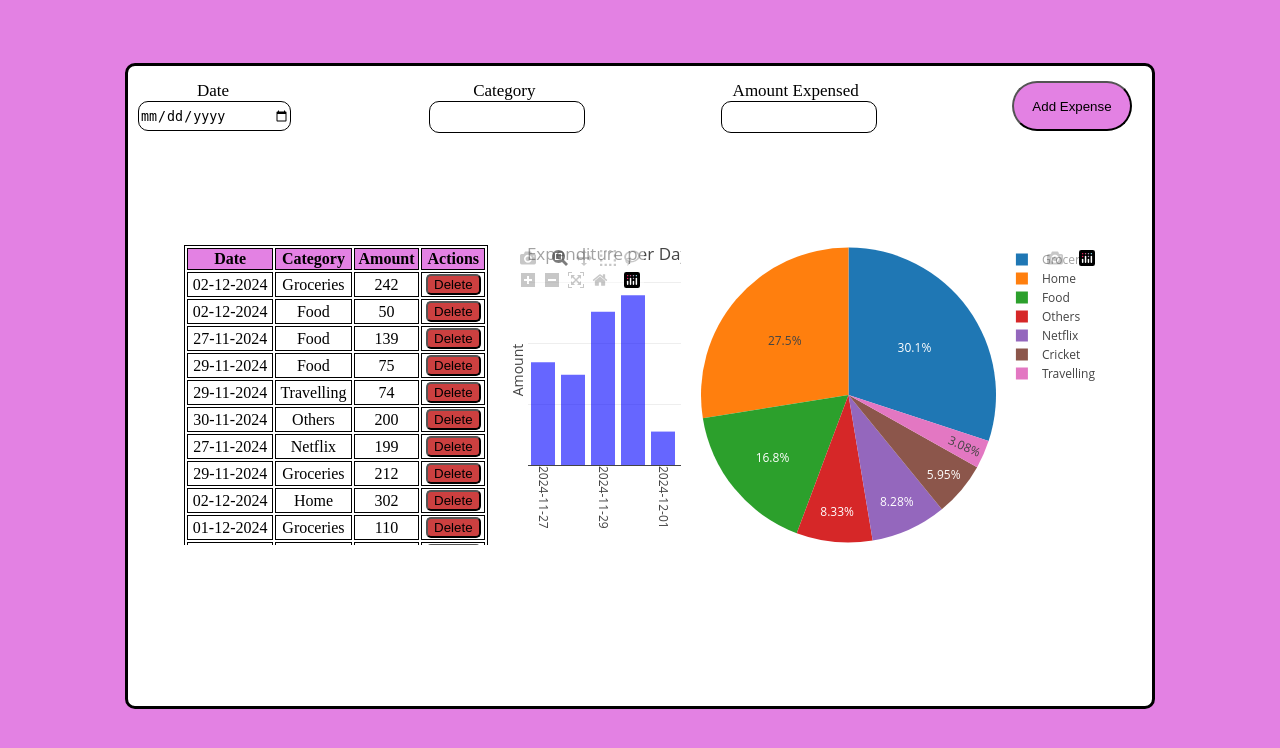
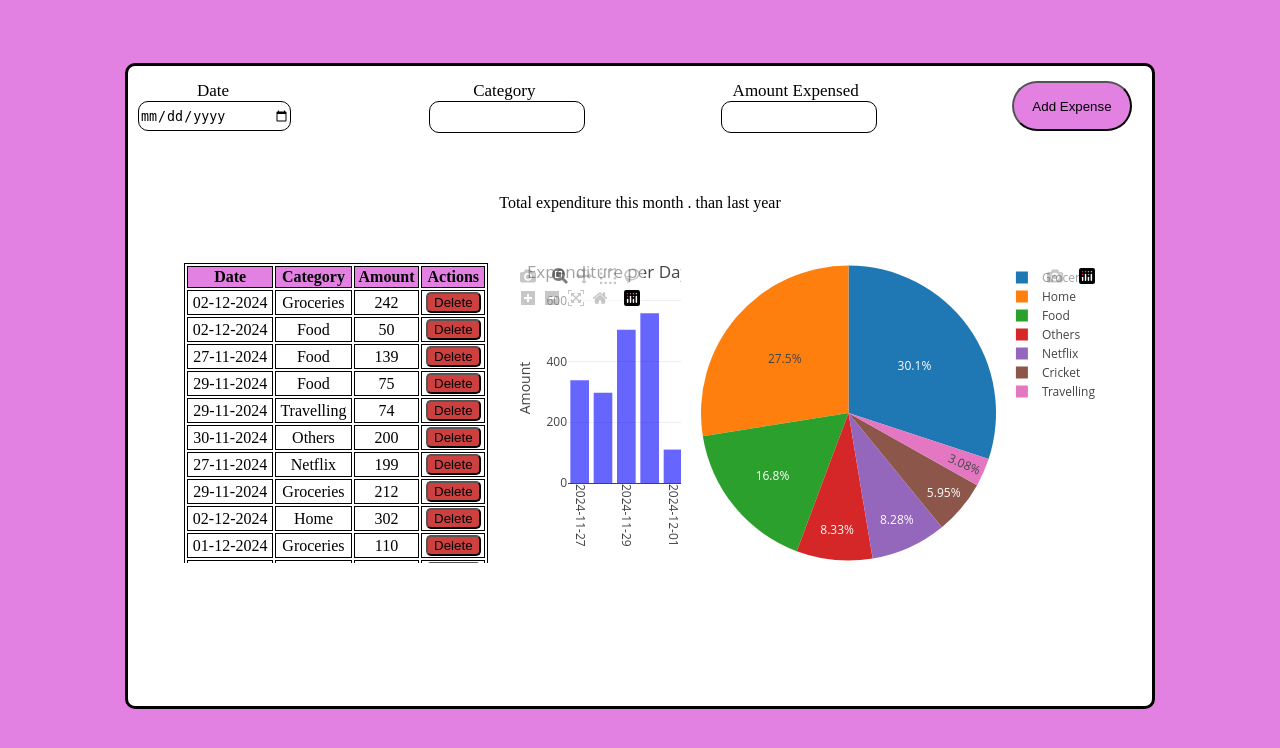
Before and after one commit to Abid-Ansari/ExpenseTrackerWebApp, a Flask app: page / in a window 1280 px wide. Shown: the top 748 px of the page. Run offline with Flask 3, Linux system fonts and the light colour scheme; some libraries are stand-ins or nearby versions.

Commit message:
commit before pull

```diff
--- a/static/style.css
+++ b/static/style.css
@@ -104,3 +104,9 @@
     margin-left: 20px;
     margin-right: 20px;
 }
+
+.summary{
+    margin: auto;
+    display: flex;
+    justify-content: center;
+}
--- a/templates/index.html
+++ b/templates/index.html
@@ -30,7 +30,7 @@
             <button type="submit" id="submitButton">Add
                 Expense</button>
         </form>
-
+        <p class="summary"> Total expenditure this month .  than last year</p>
         <div class="allContent">
 
         <div class="History">
@@ -119,8 +119,8 @@
         var date = bar_data.map(item => item.date)
         var exp = bar_data.map(item => item.amount)
 
-        var layout_bar = {  margin: { l: 20, r: 0, b: 80, t: 30 },height:300 ,width:200,  title: 'Expenditure per Day',
-                           xaxis:{tickformat: '%Y-%m-%d',tickangle:90} ,yaxis:{title:'Amount' , showticklabels:false}   };
+        var layout_bar = {  margin: { l: 60, r: 0, b: 80, t: 30 },height:300 ,width:200,  title: 'Expenditure per Day',
+                           xaxis:{tickformat: '%Y-%m-%d',tickangle:90} ,yaxis:{title:'Amount' , showticklabels:true}   };
 
 
         var plot_data = [{
```
